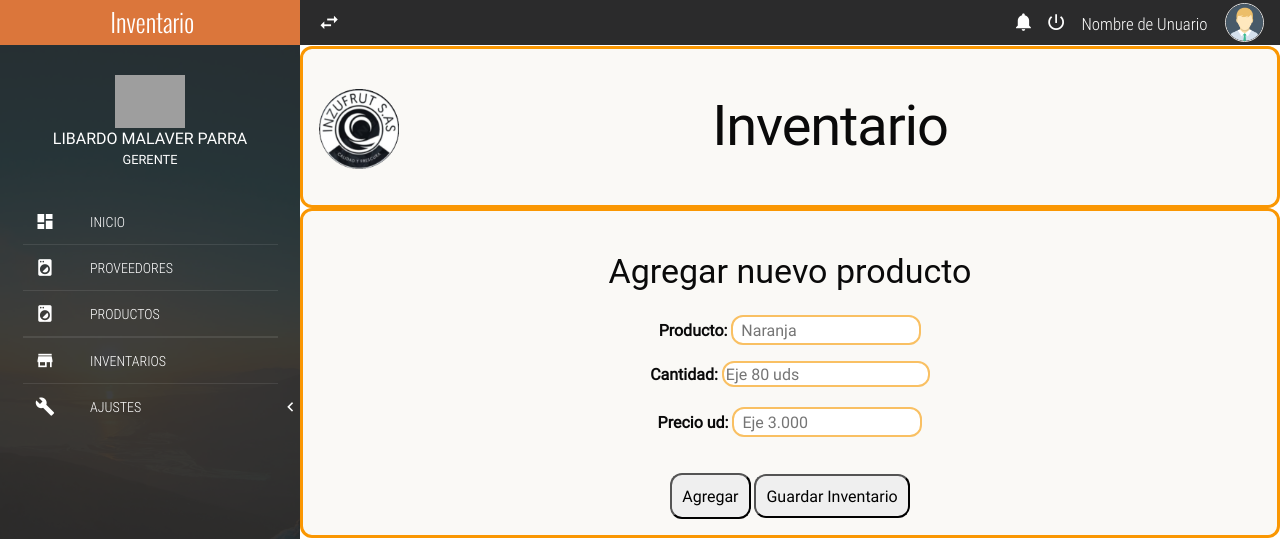
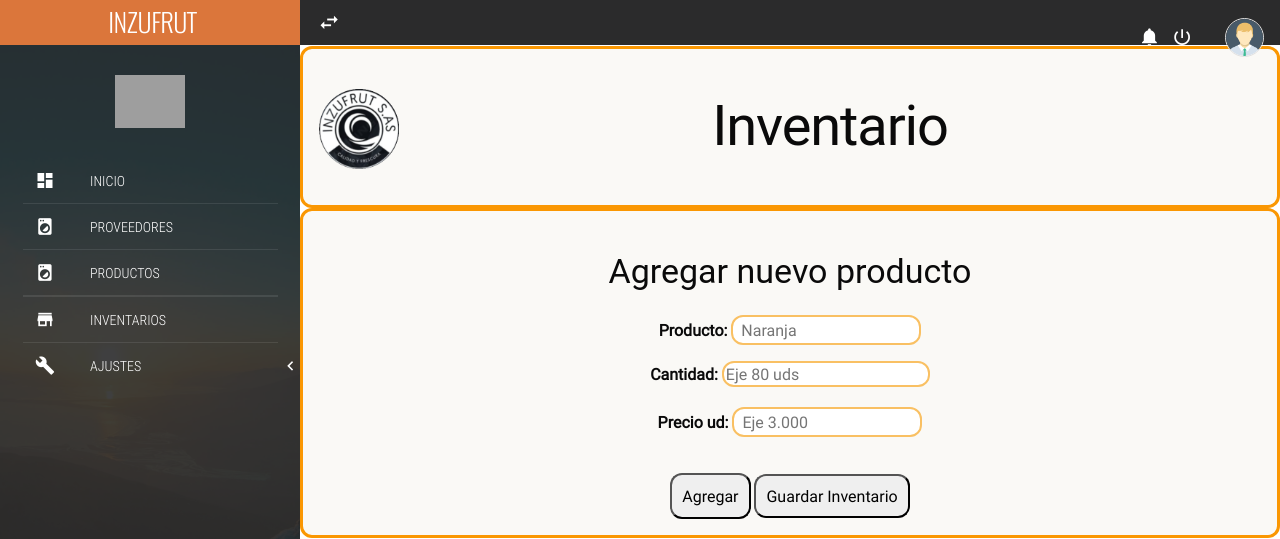
Before and after one commit to erikpabon/pg_inicio, a PHP site: page /inventory.php in a window 1280 px wide. Shown: the top 539 px of the page. Run offline with PHP 8.4, Linux system fonts and the light colour scheme; some libraries are stand-ins or nearby versions; some web fonts are replaced; grey boxes are pictures that could not be loaded.

Commit message:
Update inventory.php

```diff
--- a/INZUFRUT S.A.S/inventory.php
+++ b/INZUFRUT S.A.S/inventory.php
@@ -1,7 +1,3 @@
-<!--
-* Copyright 2018 Carlos Eduardo Alfaro Orellana
-  https://www.youtube.com/c/CarlosAlfaro007
--->
 <!DOCTYPE html>
 <html lang="es">
 
@@ -97,25 +93,17 @@
 		<div class="full-width navLateral-bg btn-menu"></div>
 		<div class="full-width navLateral-body">
 			<div class="full-width navLateral-body-logo text-center tittles">
-				<i class="zmdi zmdi-close btn-menu"></i> Inventario
+				<i class="zmdi zmdi-close btn-menu"></i> INZUFRUT
 			</div>
 			<figure class="full-width navLateral-body-tittle-menu">
 				<div>
-					<img src="https://tse2.mm.bing.net/th?id=OIP.IMdgzsLntbNlCn4vOkas1gHaE8&pid=Api&P=0&h=180"
-						alt="Avatar"
-						class="https://tse2.mm.bing.net/th?id=OIP.IMdgzsLntbNlCn4vOkas1gHaE8&pid=Api&P=0&h=180">
+					<img src="https://www.pointmeup.com/hubfs/Modulos%20POINT_05.png" alt="Avatar" class="img-responsive">
 				</div>
-				<figcaption>
-					<span>
-						LIBARDO MALAVER PARRA<br>
-						<small>GERENTE</small>
-					</span>
-				</figcaption>
 			</figure>
 			<nav class="full-width">
 				<ul class="full-width list-unstyle menu-principal">
 					<li class="full-width">
-						<a href="home.php" class="full-width">
+						<a href="colaborador.php" class="full-width">
 							<div class="navLateral-body-cl">
 								<i class="zmdi zmdi-view-dashboard"></i>
 							</div>
@@ -209,7 +197,19 @@
 							<i class="zmdi zmdi-power"></i>
 							<div class="mdl-tooltip" for="btn-exit">Cerrar sesión</div>
 						</li>
-						<li class="text-condensedLight noLink"><small>Nombre de Unuario</small></li>
+						<script>
+        // Función para cerrar la sesión y redirigir a index.php
+        function cerrarSesion() {
+            // Realiza una petición al servidor para cerrar la sesión (puedes usar AJAX o redireccionar)
+            // En PHP, puedes usar session_destroy() para eliminar la sesión del servidor.
+            // Después, redirige al usuario a index.php.
+            window.location.href = 'index.php';
+        }
+
+        // Agrega un evento de clic al botón de "Cerrar Sesión"
+        document.getElementById('btn-exit').addEventListener('click', cerrarSesion);
+    </script>
+						<li class="text-condensedLight noLink"><small></small></li>
 						<li class="noLink">
 							<figure>
 								<img src="assets/img/avatar-male.png" alt="Perfil" class="img-responsive">
```
